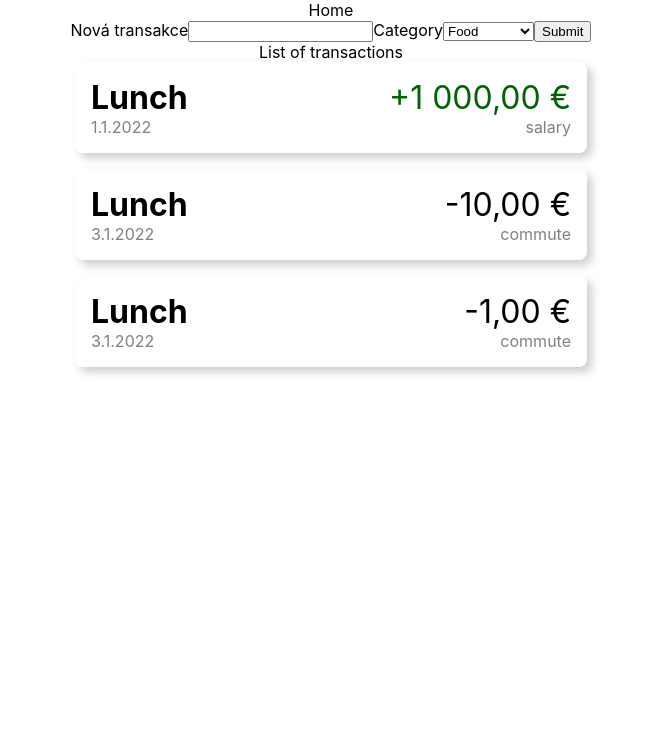
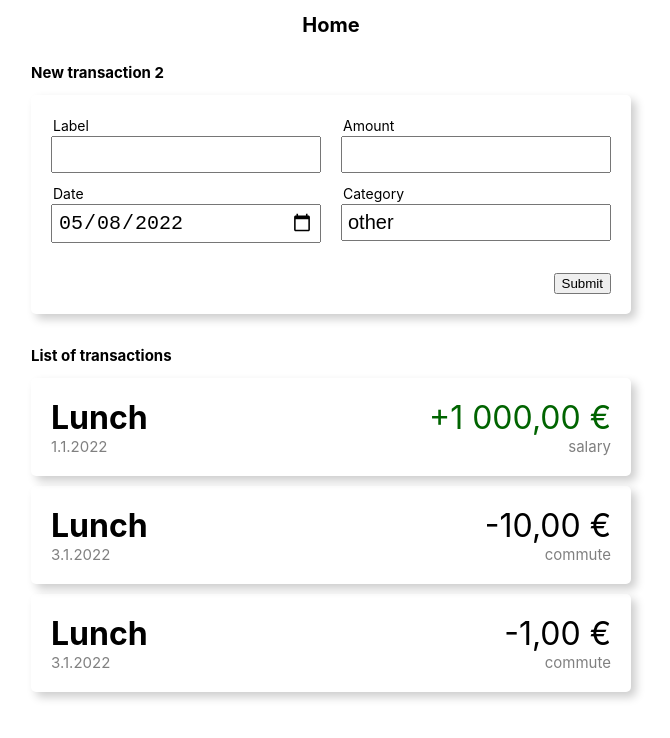
Before and after one commit to datasapiens/expense-app, a React (Vite) app: page /home in a window 1280 px wide. Shown: the top 738 px of the page, without its empty margins (181-851 px from the left). Built offline with nearby package versions, Linux system fonts and the light colour scheme.

Commit message:
transaction can be added, category is faked for now

```diff
--- a/src/Components/Home.tsx
+++ b/src/Components/Home.tsx
@@ -1,6 +1,6 @@
 import { useState } from 'react'
+import { ListOfTransactions } from './ListOfTransactions/ListOfTransactions'
 import { NewTransaction } from './NewTransaction/NewTransaction'
-import { TransactionCard } from './TransactionCard/TransactionCard'
 
 export type Category = {
   id: string
@@ -47,16 +47,18 @@ export function Home() {
     },
   ])
 
+  const addNewTransaction = (newTransaction: Transaction) => {
+    setTransactions([...transactions, newTransaction])
+  }
+
   return (
     <>
-      <div>Home</div>
-      <NewTransaction categories={categories} />
-      <div>List of transactions</div>
-      <div>
-        {transactions.map((transaction) => (
-          <TransactionCard {...transaction} key={transaction.id} />
-        ))}
-      </div>
+      <h1>Home</h1>
+      <NewTransaction
+        categories={categories}
+        addTransaction={addNewTransaction}
+      />
+      <ListOfTransactions transactions={transactions} />
     </>
   )
 }
--- /dev/null
+++ b/src/Components/Input/Input.tsx
@@ -0,0 +1,17 @@
+import styles from './input.module.scss'
+
+type Props = React.DetailedHTMLProps<
+  React.InputHTMLAttributes<HTMLInputElement>,
+  HTMLInputElement
+> & {
+  label: string
+}
+
+export function Input({ label, ...props }: Props) {
+  return (
+    <div className={styles.ordinaryInput}>
+      <label htmlFor={props.id}>{label}</label>
+      <input {...props} />
+    </div>
+  )
+}
--- /dev/null
+++ b/src/Components/Input/input.module.scss
@@ -0,0 +1,42 @@
+@use '../../Style/theme.module.scss';
+
+.input {
+    position: relative;
+    margin-bottom: theme.$spacing;
+
+
+    label {
+        font-size: 1.4rem;
+        line-height: 0.6;
+        position: absolute;
+        top: -0.5rem;
+        left: theme.$spacing;
+        background: white;
+        padding: 0 0.5*theme.$spacing;
+    }
+
+    input {
+        border: 1px solid gray;
+        border-radius: 0.5rem;
+        padding: 1rem;
+        width: 100%;
+    }
+}
+
+.ordinaryInput {
+    margin-bottom: 0.5*theme.$spacing;
+    display: flex;
+    flex-direction: column;
+
+    label {
+        font-size: 1.4rem;
+        padding: 0.1*theme.$spacing;
+    }
+
+    input {
+        padding: 0.5rem;
+        font-size: 2rem;
+    }
+
+
+}
--- /dev/null
+++ b/src/Components/ListOfTransactions/ListOfTransactions.tsx
@@ -0,0 +1,17 @@
+import { Transaction } from '../Home'
+import { TransactionCard } from '../TransactionCard/TransactionCard'
+
+type Props = {
+  transactions: Transaction[]
+}
+
+export function ListOfTransactions({ transactions }: Props) {
+  return (
+    <div>
+      <h2>List of transactions</h2>
+      {transactions.map((transaction) => (
+        <TransactionCard {...transaction} key={transaction.id} />
+      ))}
+    </div>
+  )
+}
--- a/src/Components/NewTransaction/NewTransaction.tsx
+++ b/src/Components/NewTransaction/NewTransaction.tsx
@@ -1,26 +1,137 @@
-import { Category } from '../Home'
+import { useState } from 'react'
+import { Category, Transaction } from '../Home'
+import { Input } from '../Input/Input'
+import styles from './newTransaction.module.scss'
 
 type Props = {
   categories: Category[]
+  addTransaction: (t: Transaction) => void
 }
 
-export function NewTransaction({ categories }: Props) {
+const DEFAULT_CATEGORY = 'other'
+
+export function NewTransaction({ categories, addTransaction }: Props) {
+  const [amount, setAmount] = useState('')
+  const [category, setCategory] = useState(DEFAULT_CATEGORY)
+  const [transactionLabel, setTransactionLabel] = useState('')
+  const [date, setDate] = useState<string>(
+    () => new Date().toISOString().split('T')[0]
+  )
+  // const [category, setCategory] = useState(DEFAULT_CATEGORY)
+
+  const submit = () => {
+    const amountNumber = Number(amount)
+
+    if (!Number.isNaN(amountNumber)) {
+      addTransaction({
+        id: Date.now().toString(),
+        amount: amountNumber,
+        category,
+        label: transactionLabel,
+        date,
+      })
+    }
+  }
+
   return (
-    <div className="new-transaction">
-      <label>
-        Nová transakce
-        <input type="number" />
-      </label>
+    <section className={styles.newTransaction2}>
+      <h2>New transaction 2</h2>
 
-      <label>
-        Category
-        <select name="category" id="category">
-          {categories.map(({ id, label }) => (
-            <option key={id}>{label}</option>
-          ))}
-        </select>
-      </label>
-      <button>Submit</button>
-    </div>
+      <div className={styles.card}>
+        <div className={styles.layout}>
+          <div className={styles.side}>
+            <Input
+              label="Label"
+              name="transaction-label"
+              id="transaction-label"
+              value={transactionLabel}
+              onChange={(e) => setTransactionLabel(e.target.value)}
+            />
+            <Input
+              label="Date"
+              name="date"
+              id="date"
+              type="date"
+              value={date}
+              onChange={(e) => setDate(e.target.value)}
+            />
+          </div>
+
+          <div className={styles.side}>
+            <Input
+              label="Amount"
+              name="amount"
+              id="amount"
+              value={amount}
+              onChange={(e) => setAmount(e.target.value)}
+            />
+            <Input
+              label="Category"
+              name="category"
+              id="category"
+              value={category}
+              onChange={(e) => setCategory(e.target.value)}
+            />
+          </div>
+        </div>
+        <button className={styles.submitButton} onClick={submit}>
+          Submit
+        </button>
+      </div>
+    </section>
   )
 }
+
+{
+  /*
+
+      <section className={styles.newTransaction}>
+        <h2>New transaction</h2>
+<div className={styles.card}>
+          <div className={styles.layout}>
+            <Input
+              label="Label"
+              name="transaction-label"
+              id="transaction-label"
+              value={transactionLabel}
+              onChange={(e) => setTransactionLabel(e.target.value)}
+            />
+
+            <Input label="Date" name="date" id="date" type="date" />
+
+            <Input
+              label="Amount"
+              name="amount"
+              id="amount"
+              value={amount}
+              onChange={(e) => setAmount(e.target.value)}
+            />
+
+            <Input
+              label="Category"
+              name="category"
+              id="category"
+              value={amount}
+              onChange={(e) => setAmount(e.target.value)}
+            />
+
+            /* <label htmlFor="category">Category</label>
+          <select
+            name="category"
+            id="category"
+            value={category}
+            onChange={(e) => {
+              setCategory(e.target.value)
+            }}
+          >
+            {categories.map(({ id, label }) => (
+              <option key={id}>{label}</option>
+            ))}
+            <option key={DEFAULT_CATEGORY}>Other</option>
+          </select>
+          </div>
+          <button className={styles.submitButton}>Submit</button>
+        </div>
+      </section>
+  */
+}
--- /dev/null
+++ b/src/Components/NewTransaction/newTransaction.module.scss
@@ -0,0 +1,57 @@
+@use '../../Style/theme.module.scss';
+
+.newTransaction {
+    width: theme.$baseWidth;
+    margin-bottom: theme.$spacing;
+
+    .card {
+        box-shadow: 5px 5px 10px rgba(0,0,0,0.2);
+        border-radius: 0.5rem;
+        padding: theme.$spacing;
+        display: flex;
+        flex-direction: column;
+        align-items: stretch;
+        justify-content: stretch;
+    }
+
+    .submitButton {
+        justify-self: flex-end;
+        align-self: flex-end;
+        margin-top: theme.$spacing;
+    }
+}
+
+
+
+.newTransaction2 {
+    width: theme.$baseWidth;
+    margin-bottom: theme.$spacing;
+
+    .card {
+        box-shadow: 5px 5px 10px rgba(0,0,0,0.2);
+        border-radius: 0.5rem;
+        padding: theme.$spacing;
+        display: flex;
+        flex-direction: column;
+        align-items: flex-start;
+    }
+
+    .side {
+        display: flex;
+        flex-direction: column;
+        align-items: stretch;
+        width: calc(50% - 0.5*theme.$spacing);
+    }
+
+    .layout {
+        width: 100%;
+        display: flex;
+        justify-content: space-between;
+    }
+
+    .submitButton {
+        justify-self: flex-end;
+        align-self: flex-end;
+        margin-top: theme.$spacing;
+    }
+}
--- a/src/Components/TransactionCard/TransactionCard.tsx
+++ b/src/Components/TransactionCard/TransactionCard.tsx
@@ -1,5 +1,5 @@
 import { Transaction } from '../Home'
-import styles from './transactionsCard.module.scss'
+import styles from './transactionCard.module.scss'
 
 export function TransactionCard({
   label,
--- a/src/Components/TransactionCard/transactionsCard.module.scss
+++ b/src/Components/TransactionCard/transactionCard.module.scss
@@ -1,12 +1,13 @@
+@use "../../Style/theme.module.scss";
+
 .card {
-  padding: 1rem;
+  padding: theme.$spacing;
   border-radius: 0.5rem;
-  width: 30rem;
+  width: theme.$baseWidth;
   box-shadow: 5px 5px 10px rgba(0,0,0,0.2);
   margin-bottom: 1rem;
   display: flex;
   justify-content: space-between;
-
 
   .transactionLabel {
     font-size: 32px;
@@ -20,11 +21,13 @@
   }
 
   .category {
+    font-size: 1.5rem;
     color: gray;
     text-align: right;
   }
 
   .date {
+    font-size: 1.5rem;
     color: gray;
     text-align: left;
   }
--- /dev/null
+++ b/src/Style/theme.module.scss
@@ -0,0 +1,3 @@
+// LAYOUT
+$spacing: 2rem;
+$baseWidth: 60rem;
--- a/src/index.css
+++ b/src/index.css
@@ -1,10 +1,20 @@
+html {
+  font-size: 10px;
+  box-sizing: border-box;
+
+}
+
+*, *:before, *:after {
+  box-sizing: inherit;
+}
+
 body {
-  margin: 0;
   font-family: -apple-system, BlinkMacSystemFont, 'Segoe UI', 'Roboto', 'Oxygen',
     'Ubuntu', 'Cantarell', 'Fira Sans', 'Droid Sans', 'Helvetica Neue',
     sans-serif;
   -webkit-font-smoothing: antialiased;
   -moz-osx-font-smoothing: grayscale;
+  margin: 0;
 }
 
 code {
```
